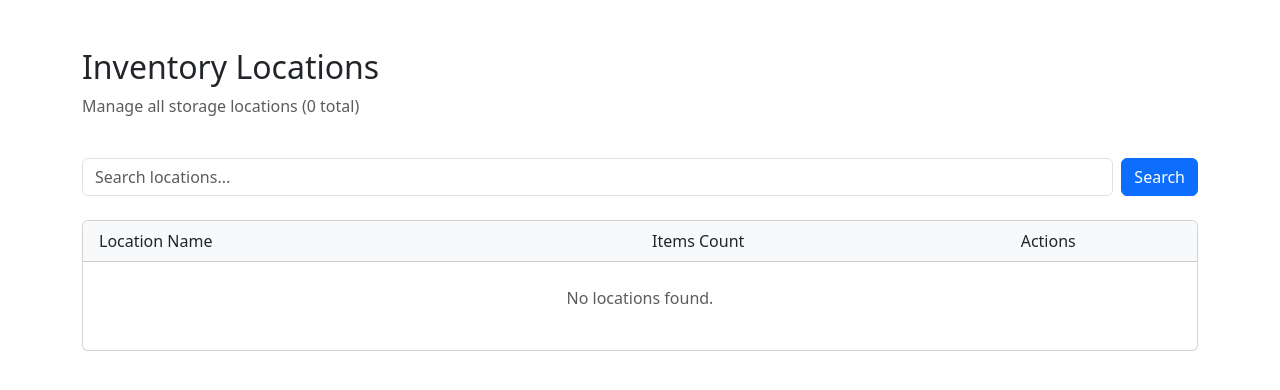
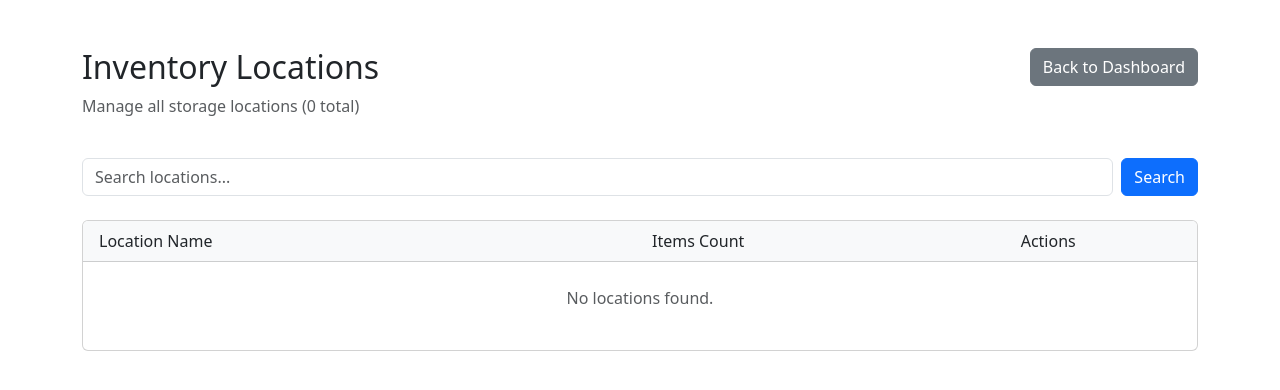
Before and after one commit to ajithb236/InventoryManagementSystem, a Django app: page /inventory/locations/ in a window 1280 px wide. Shown: the part 56-446 px from the top of the page. Run offline with Django 5.2, Linux system fonts and the light colour scheme; the visitor is signed in with stand-in values (Sample User, id 1); data that the repository does not hold is empty; some libraries are stand-ins or nearby versions.

Commit message:
added nav link

```diff
--- a/inventory/templates/inventory/view_locations.html
+++ b/inventory/templates/inventory/view_locations.html
@@ -7,6 +7,9 @@
     <div class="col">
         <h2>Inventory Locations</h2>
         <p class="text-muted">Manage all storage locations ({{ total_locations }} total)</p>
+    </div>
+    <div class="col-auto">
+        <a href="{% url 'dashboard' %}" class="btn btn-secondary">Back to Dashboard</a>
     </div>
 </div>
 
```
